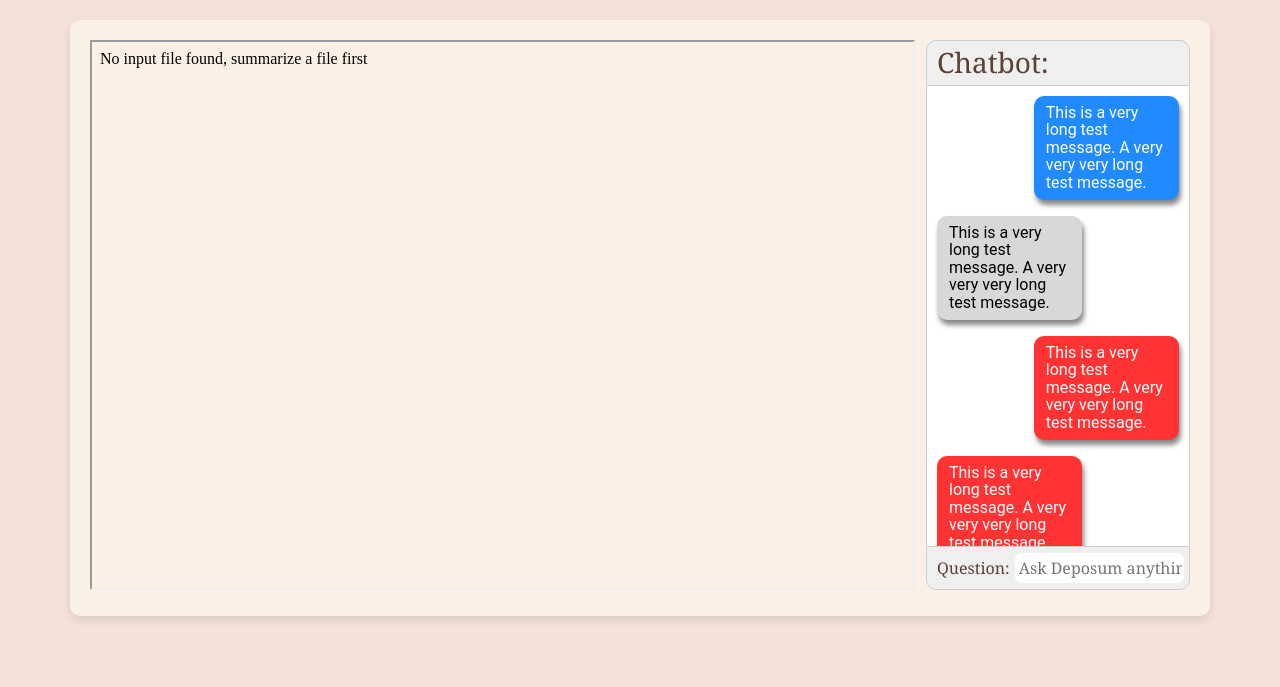
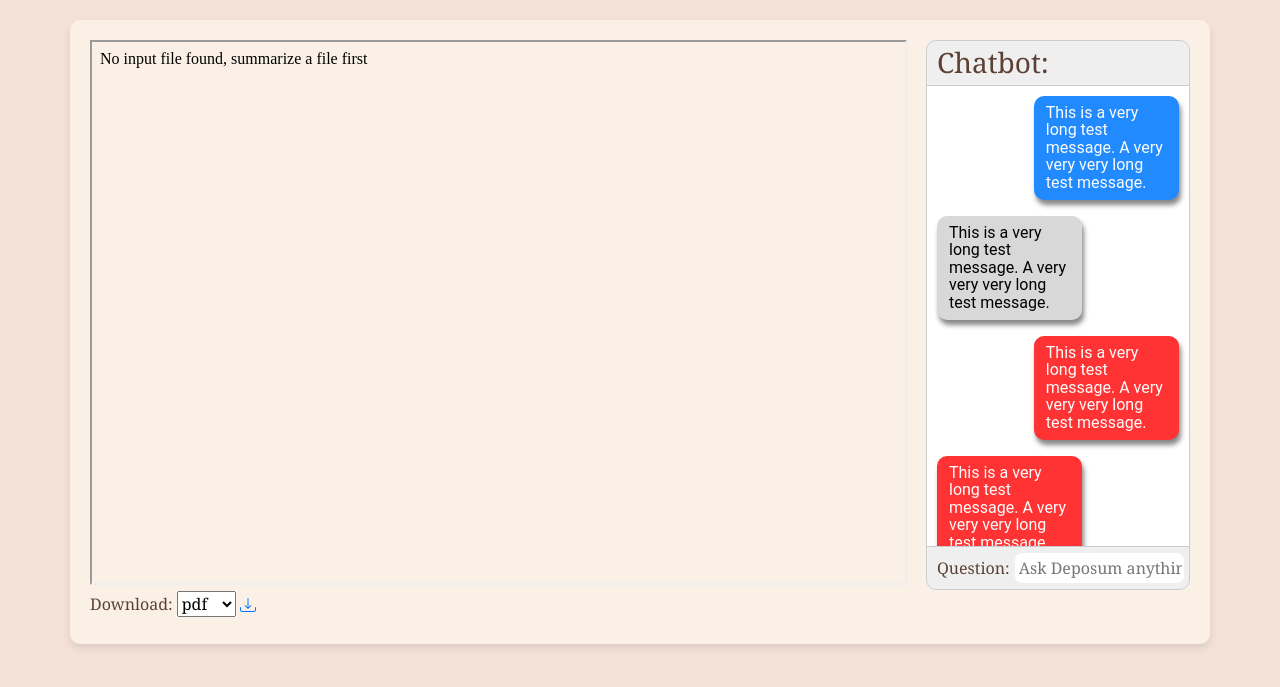
Before and after one commit to mitcherrman/deposummarizer, a Django app: page /output in a window 1280 px wide. Shown: the part 61-748 px from the top of the page. Run offline with Django 5.2, Linux system fonts and the light colour scheme; data that the repository does not hold is empty; some libraries are stand-ins or nearby versions.

Commit message:
added download format option to output page

```diff
--- a/server/static/javascript/output.js
+++ b/server/static/javascript/output.js
@@ -8,14 +8,15 @@ function checkSummary() {
     fetch("out/verify").then((response) => {
         if (response.status != 200) {
             clearInterval(checkSummaryIntervalId);
+            let parent = document.querySelector(".summary-container");
             let load = document.getElementById("loading");
-            let parent = load.parentElement;
             let frame = document.createElement("iframe");
             frame.setAttribute("src", "/out");
-            frame.style.setProperty('width', "75%");
+            frame.style.setProperty('width', "99%");
             frame.style.setProperty("aspect-ratio", "3 / 2");
-            parent.replaceChild(frame, load);
-            document.querySelector(".chat-container").removeAttribute("hidden");
+            parent.prepend(frame);
+            document.querySelector(".body-container").removeAttribute("hidden");
+            load.parentNode.removeChild(load);
         }
     });
 }
@@ -74,3 +75,9 @@ document.getElementById("question").addEventListener("keydown", (event) => {
         document.getElementById("question").blur();
     }
 });
+
+function changeDownloadFormat() {
+    let data = document.getElementById("summary-download-option").value;
+    let download_elem = document.querySelector("summary-download-button");
+    download_elem.setAttribute("href", "out/" + data);
+}
--- a/server/static/styles/output.css
+++ b/server/static/styles/output.css
@@ -1,9 +1,9 @@
-.chat-frame {
-    border: 2px solid #000000;
-    border-radius: 5px;
-    background-color: #FFFFFF;
-    margin-top: 5px;
-    width: 100%;
+.body-container {
+  display: flex;
+}
+
+.summary-container {
+  width: 75%;
 }
 
 .chat-container {
--- a/server/templates/output.html
+++ b/server/templates/output.html
@@ -11,7 +11,21 @@
 <div id="loading">
     Processing... <img src="{% static '/images/gavel-judge.gif' %}" alt="Loading..." style="width: 50px; height: 50px;">
 </div>
-<div class="chat-container" hidden>
+<div class="body-container" hidden>
+    <div class="summary-container">
+        <label for="summary-download-option">Download:</label>
+        <select id="summary-download-option" oninput="changeDownloadFormat()">
+            <option value="pdf" selected>pdf</option>
+            <option value="docx">docx</option>
+        </select>
+        <a class="summary-download-button" href="out" title="Download summary" download>
+            <svg width="1em" height="1em" fill="currentColor" viewBox="0 0 16 16">
+                <path d="M.5 9.9a.5.5 0 0 1 .5.5v2.5a1 1 0 0 0 1 1h12a1 1 0 0 0 1-1v-2.5a.5.5 0 0 1 1 0v2.5a2 2 0 0 1-2 2H2a2 2 0 0 1-2-2v-2.5a.5.5 0 0 1 .5-.5"/>
+                <path d="M7.646 11.854a.5.5 0 0 0 .708 0l3-3a.5.5 0 0 0-.708-.708L8.5 10.293V1.5a.5.5 0 0 0-1 0v8.793L5.354 8.146a.5.5 0 1 0-.708.708z"/>
+            </svg>
+        </a>
+    </div>
+    <div class="chat-container">
         <h3 class="chat-header">
             Chatbot:
             <a class="chat-download-button" href="transcript" title="Download transcript" download hidden>
@@ -30,6 +44,7 @@
             <input class="chat-question-box" id="question" name="question" type="text" placeholder="Ask Deposum anything!" required></input>
         </form>
     </div>
+</div>
 <script src="{% static 'javascript/output.js' %}"></script>
 <script>
     startCheckThread();
```
Lines whose indentation alone changed are shown as unchanged.
